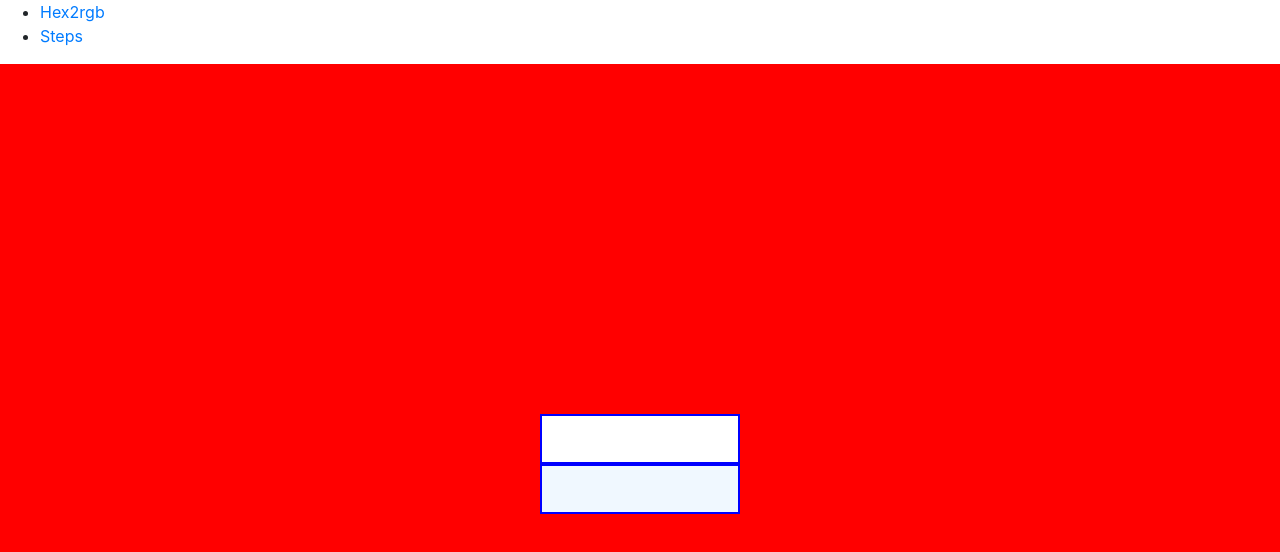
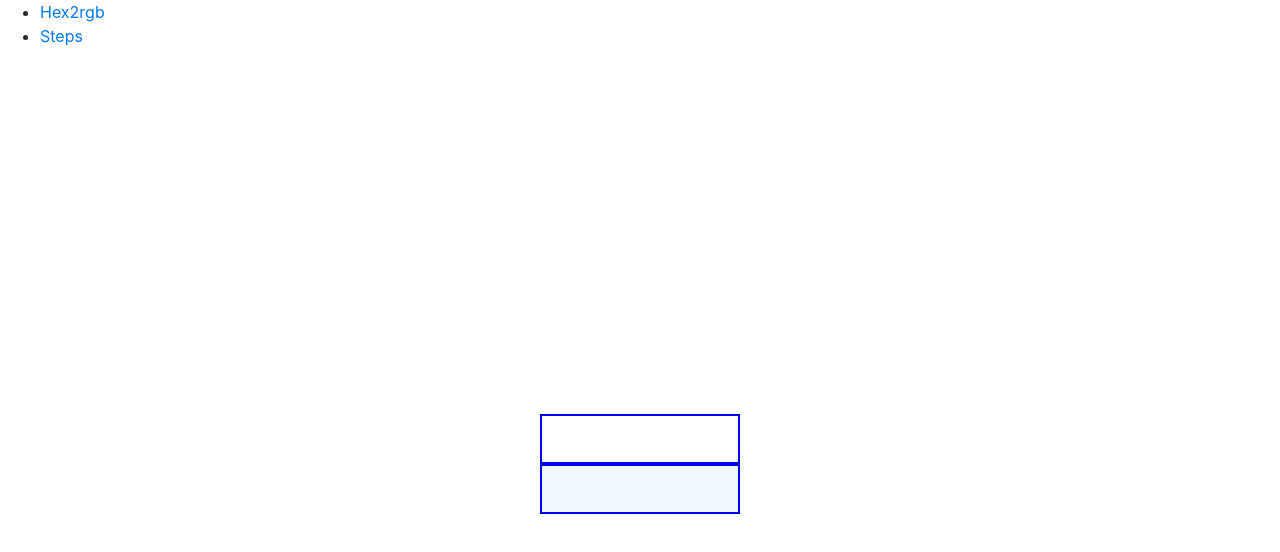
Before and after one commit to navarichN/forms, a React (Create React App) app in the folder hometasks/: page /Hex2rgb in a window 1280 px wide. Shown: the top 552 px of the page. Built offline with nearby package versions, Linux system fonts and the light colour scheme.

Commit message:
fix: color format validation

```diff
--- a/hometasks/src/components/Hex2rgb/Hex2rgb.js
+++ b/hometasks/src/components/Hex2rgb/Hex2rgb.js
@@ -3,30 +3,31 @@ import {useState} from 'react';
 
 export default function Hex2rgb() {
     const onInputChange = (e) => {
-        console.log(e.target.value);
-        console.log('convertColor:', convertColor(e.target.value))
-        setBgColor(e.target.value);
-        setOutputRgb(convertColor(e.target.value))
+        if (/^#[0-9A-F]{6}$/i.test(e.target.value)) {
+            setBgColor(e.target.value);
+            setOutputRgb(convertColor(e.target.value))
+        } else {
+            setBgColor('red');
+            setOutputRgb('Ошибка!')
+        }
     }
-    const [ bgColor, setBgColor ] = useState('red');
+    const [ bgColor, setBgColor ] = useState('');
     const [ outputRgb, setOutputRgb ] = useState('');
     const styles = { backgroundColor: `${bgColor}`};
+
     function convertColor(color) {
-        /* Check for # infront of the value, if it's there, strip it */
-
         if(color.substring(0,1) === '#') {
            color = color.substring(1);
-         }
+        }
 
         var rgbColor = {};
 
-        /* Grab each pair (channel) of hex values and parse them to ints using hexadecimal decoding */
         rgbColor.r = parseInt(color.substring(0,2),16);
         rgbColor.g = parseInt(color.substring(2,4),16);
         rgbColor.b = parseInt(color.substring(4),16);
 
         return `rgb(${rgbColor.r}, ${rgbColor.g}, ${rgbColor.b})`;
-       }
+    }
     return(
         <div className="hex2rgb" style={styles}>
             <input type="text" onChange={onInputChange}/>
```
